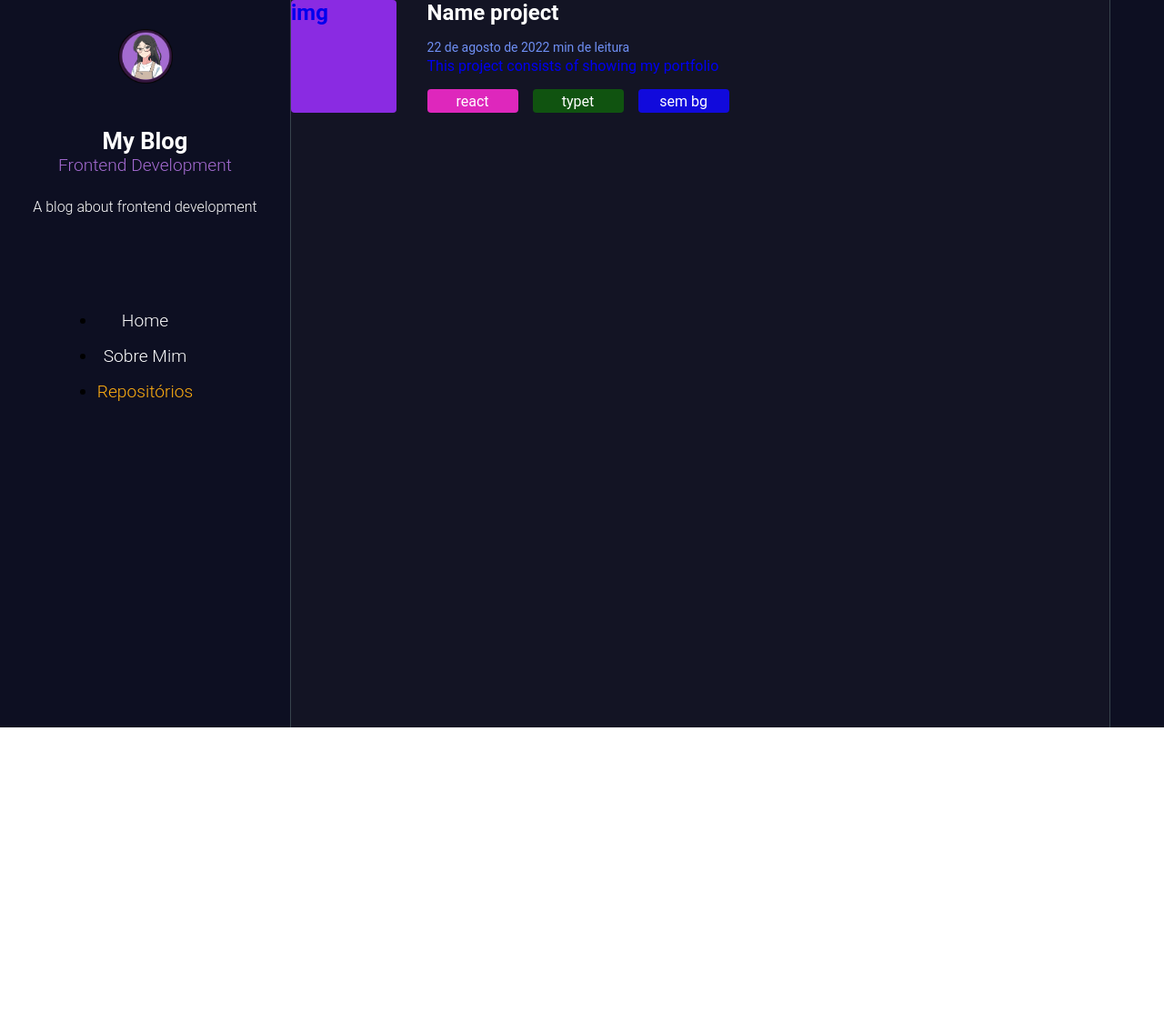
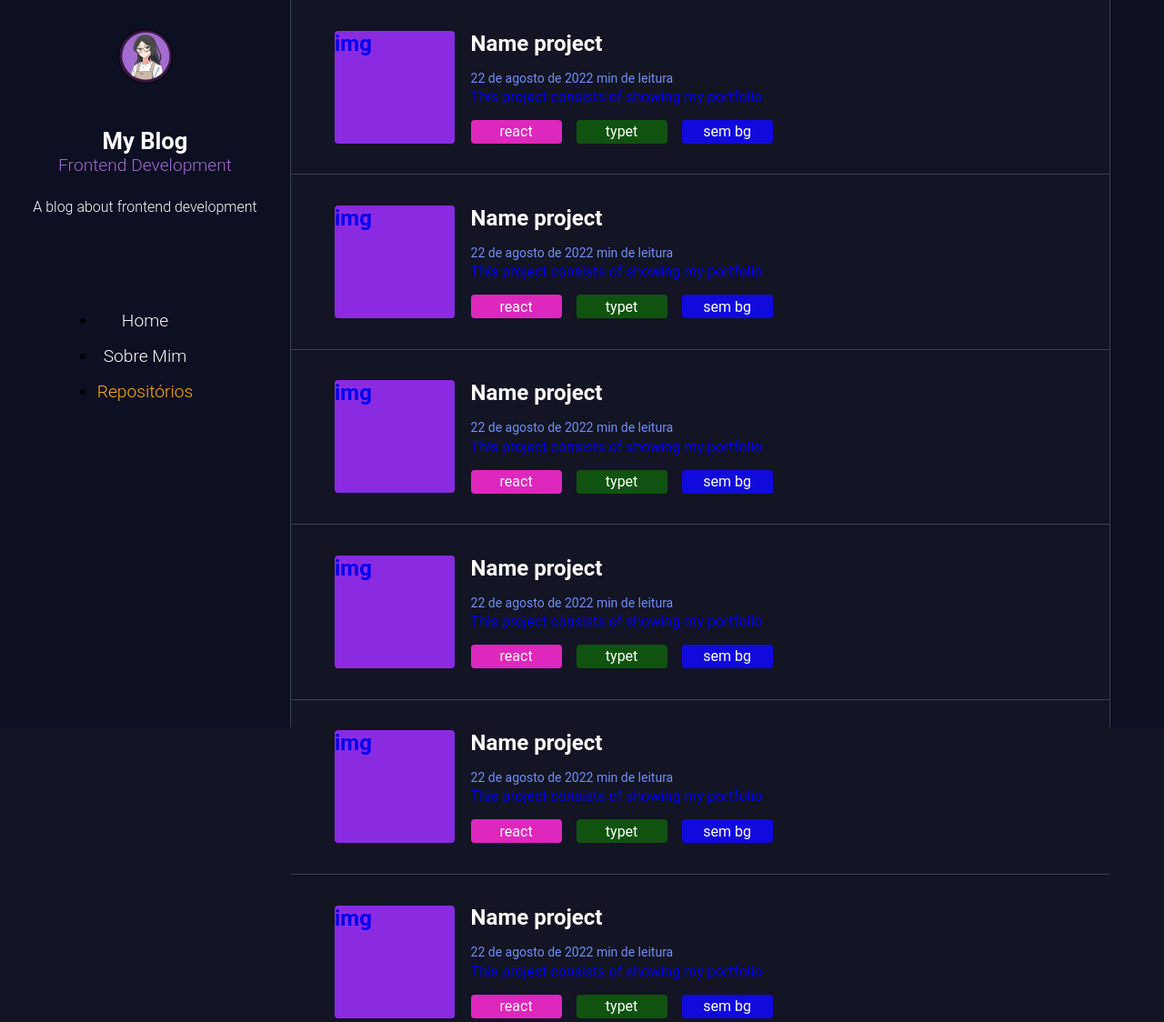
Before and after one commit to nataliaaraujo0/my-blog, a Gatsby site: page /repositories in a window 1280 px wide. Shown: the top 1124 px of the page at 91% size. Before the commit the page ends 800 px from the top, so only its background shows below. Built offline with nearby package versions, Linux system fonts and the light colour scheme; Gatsby itself is replaced by a stand-in of ours; some icons are missing.

Commit message:
improviment: component RepoGithub hardcode

```diff
--- a/src/components/RepoGitbub/styled.js
+++ b/src/components/RepoGitbub/styled.js
@@ -3,8 +3,6 @@ import { Link } from "gatsby"
 
 export const RepoLink = styled(Link)`
   display: flex;
-  height: 140px;
-  gap: 2rem;
   text-decoration: none;
 
   &:hover {
@@ -13,10 +11,12 @@ export const RepoLink = styled(Link)`
 `
 
 export const RepoItemWrapper = styled.div`
+  align-items: center;
+  border-bottom: 1px solid #38444d;
   display: flex;
-  height: 124px;
-  gap: 2rem;
-  justify-content: center;
+  padding: 2rem 3rem;
+  width: 100%;
+  gap: 1rem;
 `
 
 export const RepoImage = styled.div`
--- a/src/pages/repositories.js
+++ b/src/pages/repositories.js
@@ -7,6 +7,14 @@ const AboutPage = () => (
   <Layout>
     <Seo title="repositories" />
     <RepoGithub />
+    <RepoGithub />
+    <RepoGithub />
+    <RepoGithub />
+    <RepoGithub />
+    <RepoGithub />
+    <RepoGithub />
+    <RepoGithub />
+    <RepoGithub />
   </Layout>
 )
 
```
